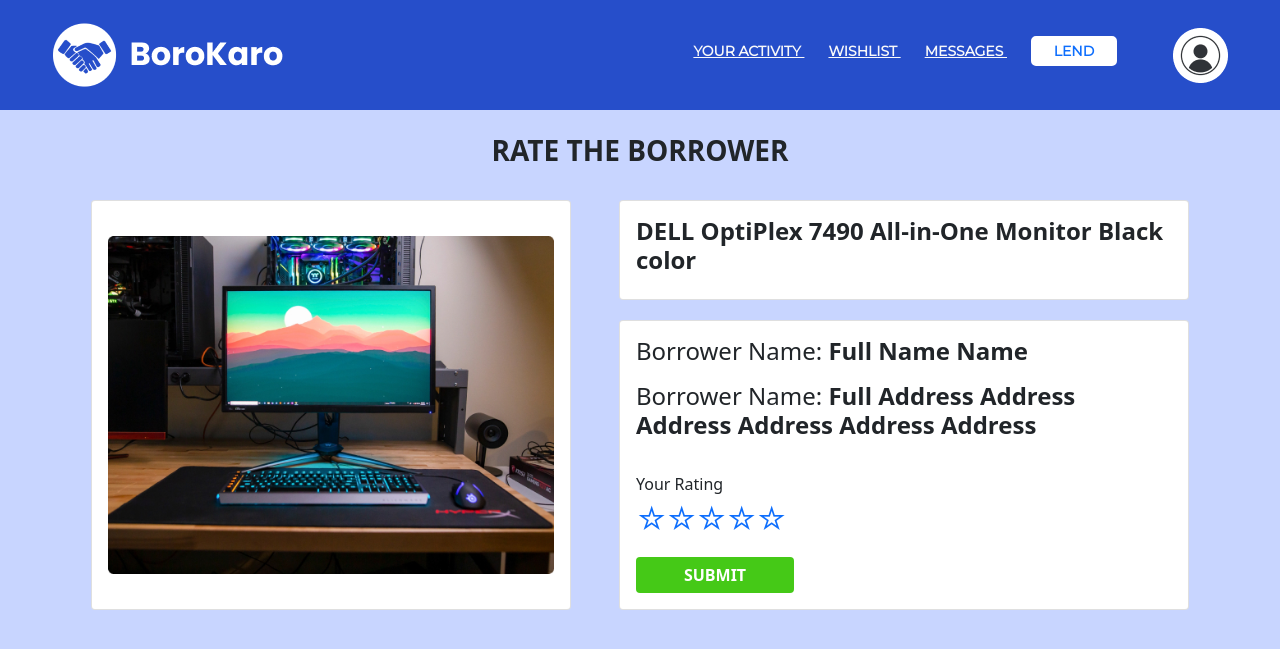
After one commit to ShameemudheenMP/BoroKaro, a Django app: page /rateborrower/ in a window 1280 px wide. The commit adds this page. Shown: the top 649 px of the page. Run offline with Django 4.2, Linux system fonts and the light colour scheme; the visitor is signed in with stand-in values (Sample User, id 1); some libraries are stand-ins or nearby versions.

Commit message:
Borrower rating page completed

```diff
--- a/Borokaro/Borokaro/settings.py
+++ b/Borokaro/Borokaro/settings.py
@@ -109,11 +109,11 @@
 
 LANGUAGE_CODE = 'en-us'
 
-TIME_ZONE = 'UTC'
+TIME_ZONE = 'Asia/Kolkata'
 
 USE_I18N = True
 
-USE_TZ = True
+USE_TZ = False
 
 
 # Static files (CSS, JavaScript, Images)
--- a/Borokaro/main/static/css/styles.css
+++ b/Borokaro/main/static/css/styles.css
@@ -152,10 +152,17 @@
     text-align: center;
 }
 
-.card-img {
+.card-img-home {
     height: 200px;
     object-fit: contain; /*to fit image in the divx */
 }
+
+.card-img-rating {
+    height: 150px;
+    object-fit: contain; /*to fit image in the divx */
+}
+
+
 
 .star-rating {
     width: 35px;
@@ -274,3 +281,54 @@
 .blue-text {
     color :#264ECA
 }
+
+
+/* star rating styles */
+.rate{
+
+	border-bottom-right-radius: 12px;
+	border-bottom-left-radius: 12px;
+
+}
+
+
+
+.rating {
+    display: flex;
+    flex-direction: row-reverse;
+    justify-content: start
+}
+
+.rating>input {
+    display: none
+}
+
+.rating>label {
+    position: relative;
+    width: 1em;
+    font-size: 30px;
+    font-weight: 300;
+    /* color: #FFD600; */
+    cursor: pointer
+}
+
+.rating>label::before {
+    content: "\2605";
+    position: absolute;
+    opacity: 0
+}
+
+.rating>label:hover:before,
+.rating>label:hover~label:before {
+    opacity: 1 !important
+}
+
+.rating>input:checked~label:before {
+    opacity: 1
+}
+
+.rating:hover>input:checked~label:before {
+    opacity: 0.4
+}
+
+/* star rating styles */
--- a/Borokaro/main/templates/main/base.html
+++ b/Borokaro/main/templates/main/base.html
@@ -171,6 +171,9 @@
       document.getElementById("days").innerText = data;
     }
   </script>
+  <!-- star rating java scripts -->
+  <script src="https://cdnjs.cloudflare.com/ajax/libs/jquery/3.2.1/jquery.min.js"></script>
+  <!-- star rating java scripts -->
 </body>
 
 </html>
--- a/Borokaro/main/templates/main/home.html
+++ b/Borokaro/main/templates/main/home.html
@@ -40,7 +40,7 @@
         </div>
     </div>
     <div class="col-xl-10 col-md-9 col-sm-8 col-xs-12 body-right">
-        <div class="heading ps-4  mt-4">
+        <div class="heading ps-4 mt-4">
             <!-- PRODUCT LIST ENN VERUTHE KODUTHATHA, PINNE ORU DIVASAM PRODUCTS NEAR YOU AAKKENAM-->
             <h2 class="main-heading">PRODUCT LIST <img class="prod-icon" src="{% static 'Assets/product-icon.png' %}"
                     alt="prod-icon"></h2>
@@ -51,7 +51,7 @@
             <a href="/product/{{ product.id }}" class="product text-decoration-none mb-5">
                 <div class="card pt-2" style="width: 21rem;">
                     <div class="text-center  p-2">
-                        <img src="{{ product.p_image1.url }}" class="card-img" alt="Product1">
+                        <img src="{{ product.p_image1.url }}" class="card-img-home" alt="Product1">
                     </div>
                     <div class="card-body d-flex flex-column">
                         <div class="topdisp">
--- a/Borokaro/main/templates/main/product.html
+++ b/Borokaro/main/templates/main/product.html
@@ -19,8 +19,8 @@
           <p class="card-text" id="prod-details">{{ product.p_desc }}</p>
           <p class="semi-bold">Lender details:</p>
           <p>{{ product.user.name }}</p>
-          <p>{{ product.user.address }}<a href="/reportuser/{{ product.user.id }}" class="red-text fw-bold">REPORT
-              USER</a></p>
+          <p>{{ product.user.address }}</p>
+          <a href="/reportuser/{{ product.user.id }}" class="red-text fw-bold">REPORT USER</a>
           <div class="d-flex justify-content-start">
             <h6 class="me-2 pt-1 fw-bold">Rent for</h6>
             <!-- COUNTER BUTTON HERE -->
--- /dev/null
+++ b/Borokaro/main/templates/main/rateborrower.html
@@ -0,0 +1,53 @@
+{% extends 'main/base.html' %}
+{% load static %}
+{% block content %}
+
+<div class="container-fluid d-flex flex-column mx-auto">
+    <div class="d-flex justify-content-center pt-4">
+        <h3 class="fw-bold">RATE THE BORROWER</h3>
+    </div>
+    <div class="d-flex justify-content-center flex-wrap mt-4">
+        <div class="card me-4" style="width: 480px; height: 410px">
+            <div class="card-body d-flex justify-content-center align-items-center w-100 h-100">
+                <!-- product image here -->
+                <img src="{% static 'Assets/ProductImages/Product3-1.jpg' %}" alt="ProductImage" class="rounded card-img-rating w-100 h-100">
+            </div>
+        </div>
+        <div class="ms-4 d-flex flex-column justify-content-between">
+            <div class="card p-3" style="width: 570px; height: 100px">
+                <!-- product name here -->
+                <h4 class="fw-bold">DELL OptiPlex 7490 All-in-One Monitor Black color</h4>
+            </div>
+            <div class="card p-3 d-flex flex-column justify-content-between" style="width: 570px; height: 290px">
+                <div>
+                    <p><span class="h4">Borrower Name: </span><span class="h4 fw-bold pe-4" id="borrower-name">Full Name Name</span></p>
+                    <p><span class="h4">Borrower Name: </span><span class="h4 fw-bold pe-4" >Full Address Address Address Address Address Address</span></p>
+                </div>
+                <div>
+                    <label for="" style="font-weight: 500;">Your Rating</label>
+                    <div class="rating mb-3">
+                        <input type="radio" name="rating" value="5" id="5">
+                        <label for="5" class="text-primary">☆</label>
+                        <input type="radio" name="rating" value="4" id="4">
+                        <label for="4" class="text-primary">☆</label>
+                        <input type="radio" name="rating" value="3" id="3">
+                        <label for="3" class="text-primary">☆</label>
+                        <input type="radio" name="rating" value="2" id="2">
+                        <label for="2" class="text-primary">☆</label>
+                        <input type="radio" name="rating" value="1" id="1">
+                        <label for="1" class="text-primary">☆</label>
+                    </div>
+                    <div>
+                        <button type="submit" class="btn btn-success border-0 fw-bold" style="background-color: #45C917; width:158px;">SUBMIT</button>
+                    </div>
+                </div>
+
+
+
+            </div>
+        </div>
+
+    </div>
+</div>
+
+{% endblock %}
--- a/Borokaro/main/urls.py
+++ b/Borokaro/main/urls.py
@@ -23,6 +23,7 @@
     path('wishlist/', wishlist, name='wishlist'),
     path('profile/', profile, name='profile'),
     path('profileedit/', profileedit, name='profileedit'),
+    path('rateborrower/', rateborrower, name='rateborrower'),
 ]
 
 if settings.DEBUG:
--- a/Borokaro/main/views.py
+++ b/Borokaro/main/views.py
@@ -116,7 +116,7 @@
     for req in reqs:
         if req.status == 0:
             pend = 1
-        if req.status == 1:
+        if req.status == 1 or req.status == 3:
             acc = 1
         if req.status == 2:
             dec = 1
@@ -195,3 +195,10 @@
 @login_required(login_url='/login')
 def profileedit(request):
     return render(request, 'main/profileedit.html')
+
+
+#rating Section :
+#Borrower Rating
+@login_required(login_url='/login')
+def rateborrower(request):
+    return render(request, 'main/rateborrower.html')
```
Also changed, not shown: Borokaro/main/templates/main/activity.html (+5 -5 lines).
